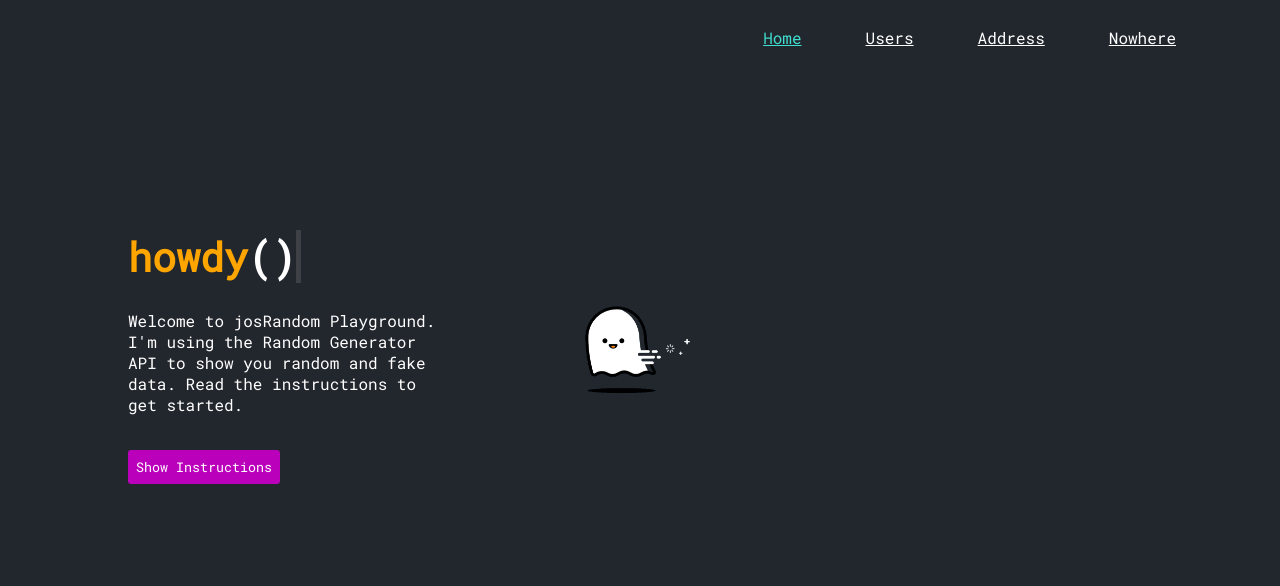
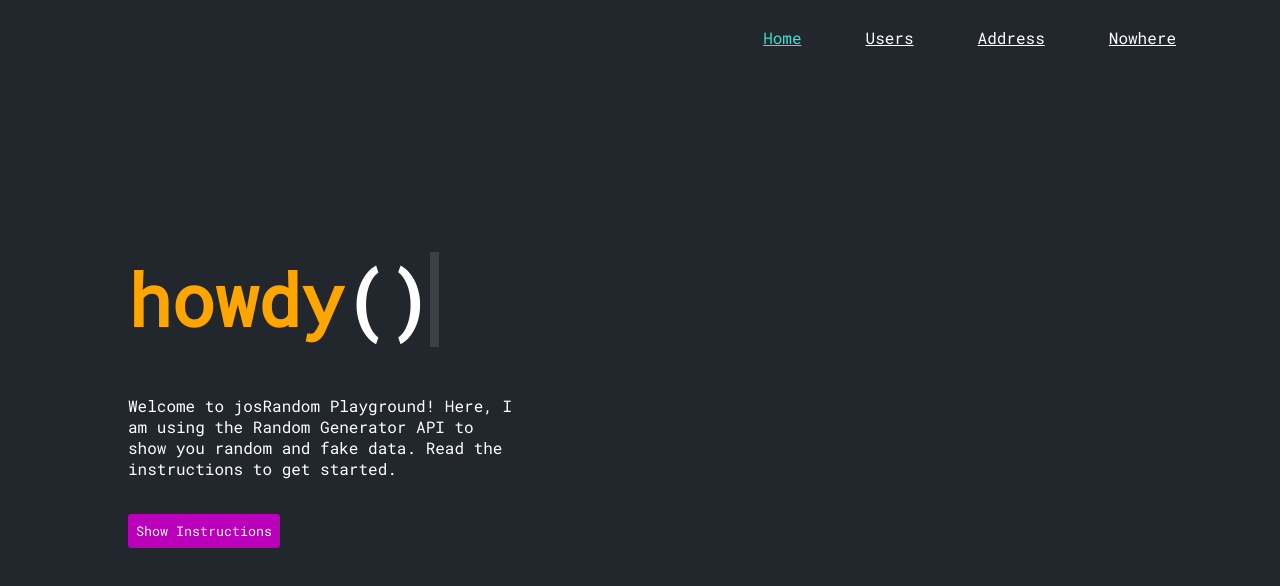
Before and after one commit to cano0029/mad9135-c2-react-router, a React (Create React App) app: page / in a window 1280 px wide. Shown: the top 586 px of the page. Built offline with nearby package versions, Linux system fonts and the light colour scheme; no server answers.

Commit message:
Change font sizes and edit instruction text on the home page

```diff
--- a/src/components/Home/Home.js
+++ b/src/components/Home/Home.js
@@ -1,16 +1,19 @@
-import ghost from './ghost.png';
 import './home.css';
 import { useState } from 'react';
 
 const Home = (props) => {
   const [instructions, setInstructions] = useState('');
   function showInstructions() {
-    setInstructions(`I am your instructions I will tell you to do a lot of things! Nullam
-    eget felis eget nunc lobortis mattis aliquam faucibus. Nam at lectus
-    urna duis convallis convallis tellus id interdum. Orci nulla
-    pellentesque dignissim enim. Est lorem ipsum dolor sit amet. Commodo
-    quis imperdiet massa tincidunt nunc. Auctor augue mauris augue neque
-    gravida in fermentum et sollicitudin.`);
+    setInstructions(
+      `I am your instructions I will tell you to do a lot of things!
+      First, to see my list of randomly generated users, go the User Page.
+      While you are there, you will be able to navigate to see each user's Details
+      Page by clicking on their user card. Finally, if you wish to see detailed address
+      information of my random users, simply navigate to the Address Page. There, you
+      can also navigate to a user's Details Page by clicking on their profile picture
+      or name. I hope that wasn't too confusing... ENJOY!
+      `
+    );
   }
   return (
     <main className="home-container">
@@ -19,13 +22,11 @@ const Home = (props) => {
           <span>howdy</span>()
         </h1>
         <p>
-          Welcome to josRandom Playground. I'm using the Random Generator API to
-          show you random and fake data. Read the instructions to get started.
+          Welcome to josRandom Playground! Here, I am using the Random Generator
+          API to show you random and fake data. Read the instructions to get
+          started.
         </p>
         <button onClick={showInstructions}>Show Instructions</button>
-      </div>
-      <div className="img-container">
-        <img src={ghost} alt="ghost" />
       </div>
       <div className="instructions">
         <p>{instructions}</p>
--- a/src/components/Home/home.css
+++ b/src/components/Home/home.css
@@ -15,7 +15,7 @@
   width: 40vw;
 }
 .home h1 {
-  font-size: 2.5rem;
+  font-size: 4.5rem;
   position: relative;
   width: max-content;
 }
@@ -46,7 +46,7 @@
 }
 
 .home span {
-  font-size: 2.5rem;
+  font-size: 4.5rem;
   color: orange;
 }
 
@@ -70,34 +70,7 @@
 
 .instructions p {
   text-align: right;
-}
-
-.img-container img {
-  width: 10vw;
-}
-
-/* TO DO: animation not working in transparent png */
-.img-container {
-  transform: translateX(4rem);
-  animation: floating 10s linear infinite;
-}
-
-@keyframes floating {
-  0% {
-    top: 33%;
-  }
-  30% {
-    top: 40%;
-  }
-  50% {
-    top: 33%;
-  }
-  70% {
-    top: 25%;
-  }
-  100% {
-    top: 33%;
-  }
+  font-size: 1.4rem;
 }
 
 @keyframes typewriter {
```
Also changed, not shown: src/components/Home/ghost.png (deleted).
